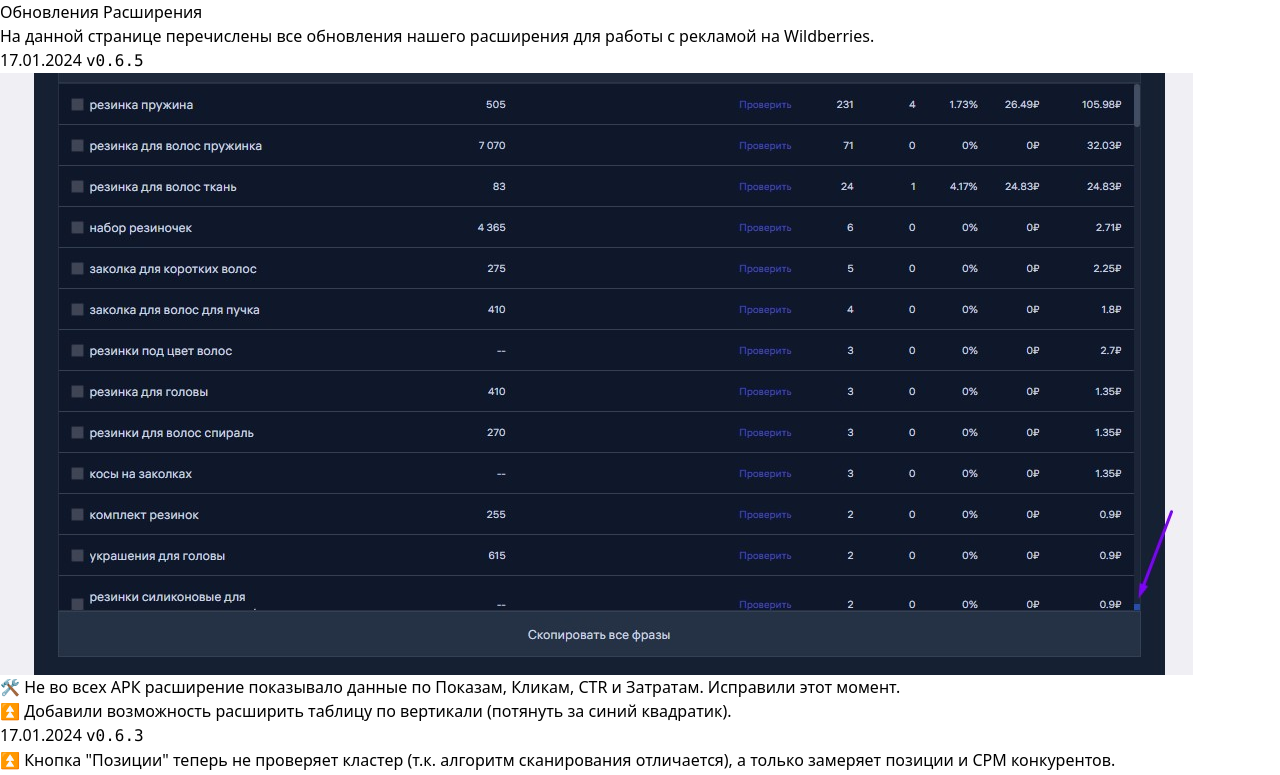
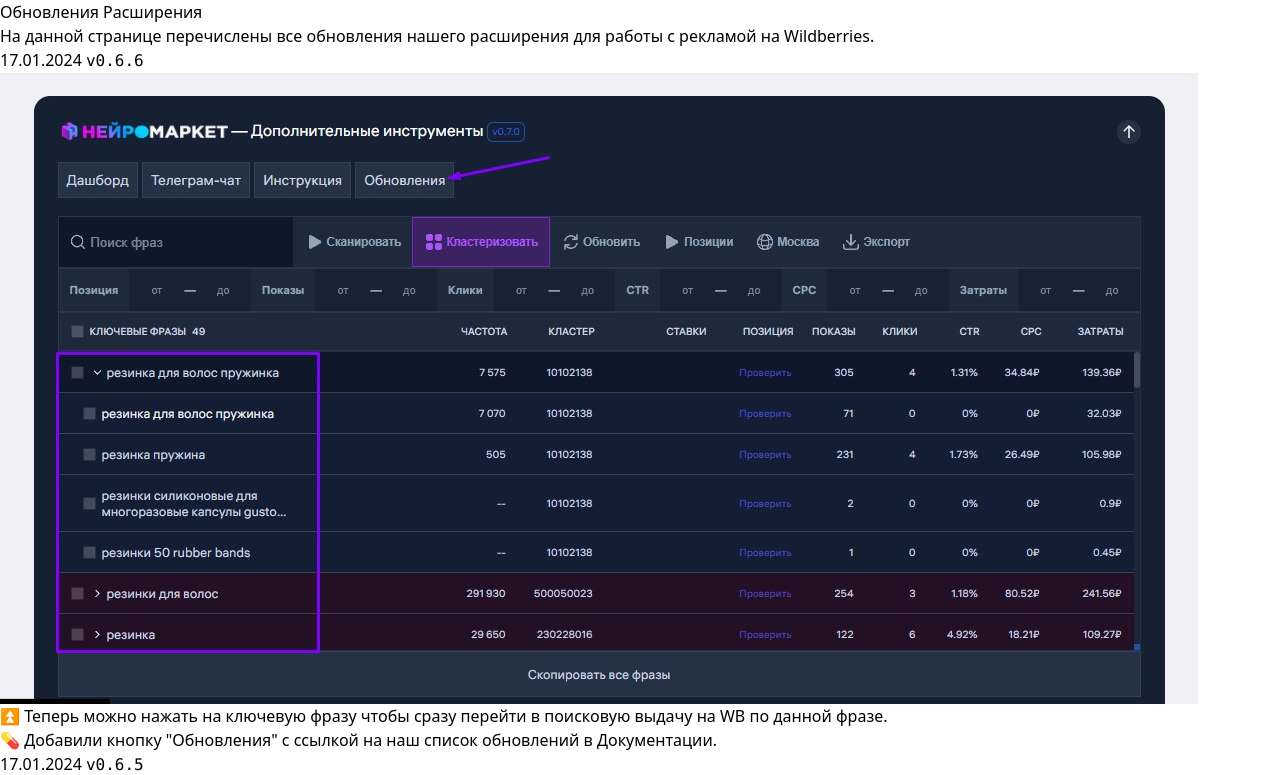
Before and after one commit to wbmeter/docs, a Next.js app: page /extension/updates in a window 1280 px wide. Shown: the top 775 px of the page. Built offline with nearby package versions, Linux system fonts and the light colour scheme.

Commit message:
update extension to 0.6.6

```diff
--- a/pages/extension/updates.mdx
+++ b/pages/extension/updates.mdx
@@ -2,6 +2,14 @@
 # Обновления Расширения
 
 На данной странице перечислены все обновления нашего расширения для работы с рекламой на Wildberries.
+
+## 17.01.2024 `v0.6.6`
+
+![](/extension-updates/23.jpg)
+
+⏫ Теперь можно нажать на ключевую фразу чтобы сразу перейти в поисковую выдачу на WB по данной фразе.
+
+💊 Добавили кнопку "Обновления" с ссылкой на наш список обновлений в Документации.
 
 ## 17.01.2024 `v0.6.5`
 
```
Also changed, not shown: public/extension-updates/23.jpg (added).
